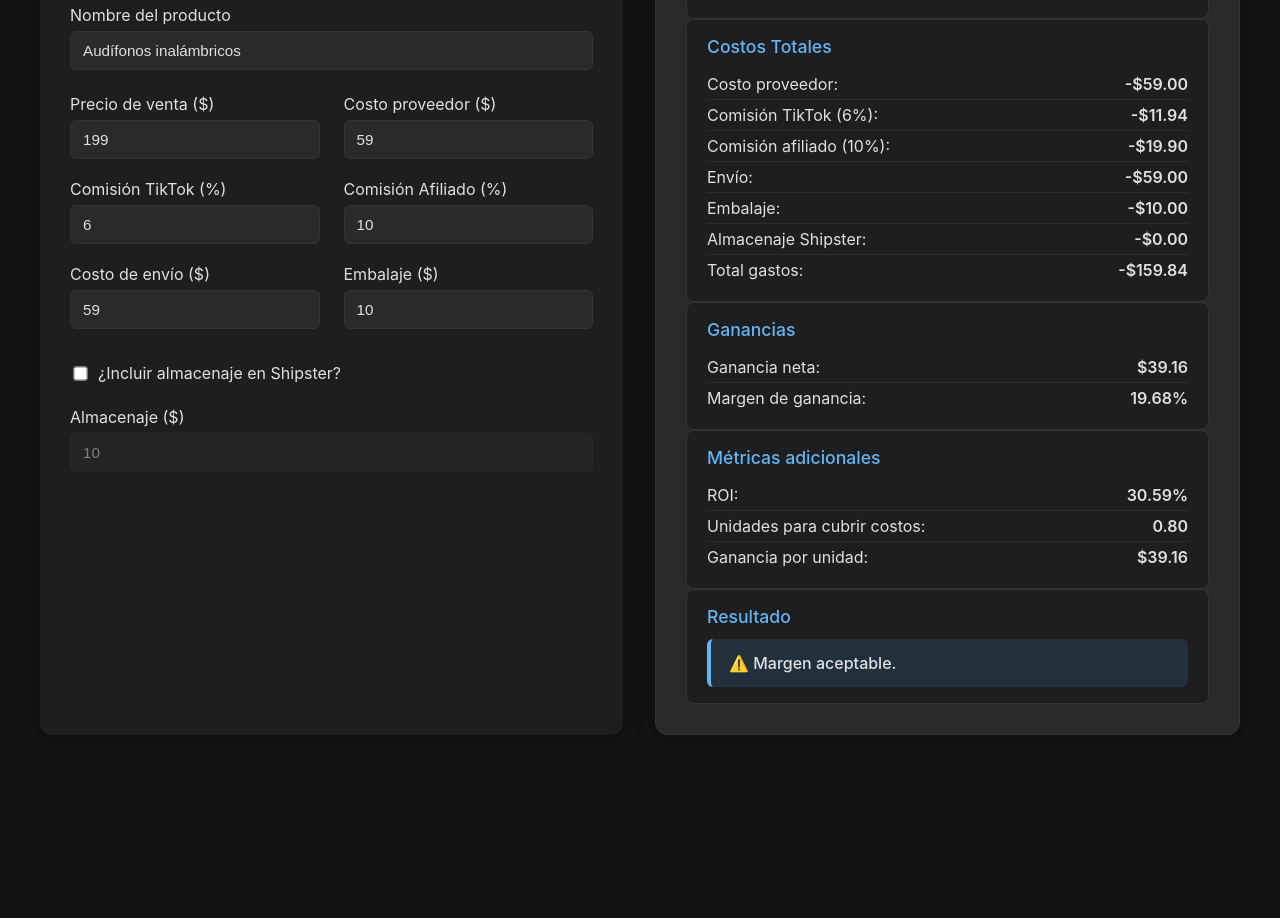
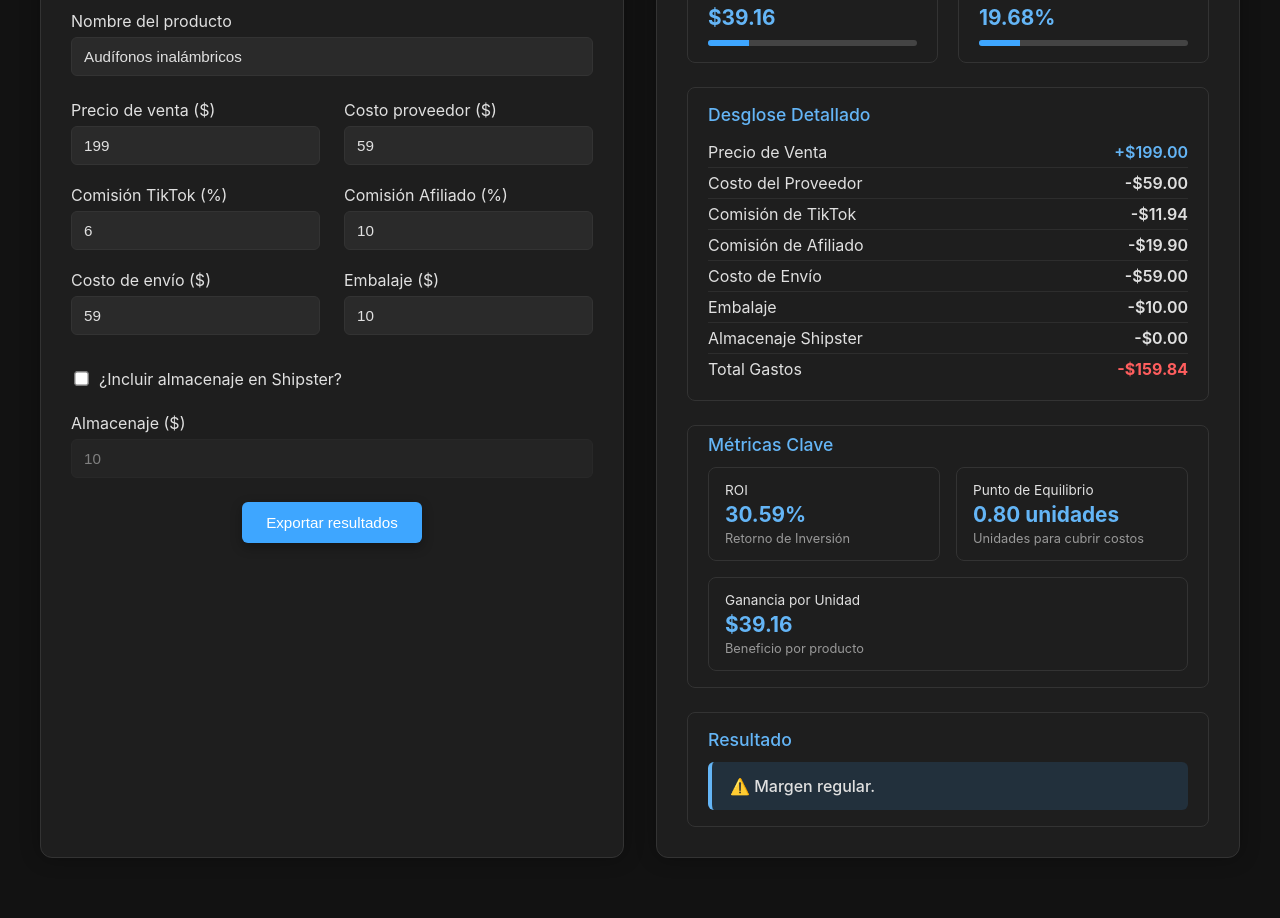
Before and after one commit to Robert2909/Calculadora-de-rentabilidad, a plain HTML site: page index.html in a window 1280 px wide. Shown: the part 169-1087 px from the top of the page. Before the commit the page ends 964 px from the top, so only its background shows below. Drawn offline with nearby package versions, Linux system fonts and the light colour scheme.

Commit message:
Cambios mayores, doble sección y exportación de resultados

```diff
--- a/index.html
+++ b/index.html
@@ -3,13 +3,13 @@
 <head>
   <meta charset="UTF-8" />
   <meta name="viewport" content="width=device-width, initial-scale=1" />
-  <title>Calculadora de rentabilidad</title>
+  <title>Calculadora de Rentabilidad</title>
   <link rel="stylesheet" href="style.css" />
 </head>
 <body>
-  <div class="layout">
-    <!-- Columna izquierda: Formulario -->
-    <div class="formulario-panel">
+  <main class="layout">
+    <!-- Panel: Formulario -->
+    <section class="formulario-panel">
       <h1 class="titulo">Calculadora de Rentabilidad</h1>
       <form id="formulario" class="formulario">
         <div class="campo">
@@ -54,12 +54,76 @@
           <input type="number" id="almacenaje" value="10" />
         </div>
       </form>
-    </div>
+      <div class="resultado-exportar">
+        <button id="btnExportar" class="boton-exportar">Exportar resultados</button>
+      </div>
+    </section>
 
-    <!-- Columna derecha: Resultados -->
-    <div id="resultado" class="resultado-panel" style="display: none;"></div>
-  </div>
+    <!-- Panel: Resultados -->
+    <section id="resultado" class="resultado-panel" style="display: none;">
+      <div class="resultado-titulo" id="tituloProductoVisual"></div>
+      <!-- Resumen -->
+      <div class="resultado-resumen">
+        <div class="bloque-resumen">
+          <div class="resumen-label">Ganancia Neta</div>
+          <div class="resumen-valor" id="gananciaNetaResumen">$0.00</div>
+          <div class="resumen-barra">
+            <div class="barra" id="barraGanancia"></div>
+          </div>
+        </div>
+        <div class="bloque-resumen">
+          <div class="resumen-label">Margen de Ganancia</div>
+          <div class="resumen-valor" id="margenResumen">0.00%</div>
+          <div class="resumen-barra">
+            <div class="barra" id="barraMargen"></div>
+          </div>
+        </div>
+      </div>
 
+      <!-- Desglose -->
+      <div class="resultado-seccion">
+        <h3>Desglose Detallado</h3>
+        <div class="resultado-linea"><span>Precio de Venta</span><span id="precioVenta"></span></div>
+        <div class="resultado-linea"><span>Costo del Proveedor</span><span id="costoProveedor"></span></div>
+        <div class="resultado-linea"><span>Comisión de TikTok</span><span id="comisionTikTok"></span></div>
+        <div class="resultado-linea"><span>Comisión de Afiliado</span><span id="comisionAfiliado"></span></div>
+        <div class="resultado-linea"><span>Costo de Envío</span><span id="costoEnvio"></span></div>
+        <div class="resultado-linea"><span>Embalaje</span><span id="costoEmbalaje"></span></div>
+        <div class="resultado-linea"><span>Almacenaje Shipster</span><span id="costoAlmacenaje"></span></div>
+        <div class="resultado-linea total-linea"><span>Total Gastos</span><span id="totalGastos"></span></div>
+      </div>
+
+      <!-- Métricas -->
+      <div class="resultado-seccion resultado-metricas">
+        <h3>Métricas Clave</h3>
+        <div class="metricas-grid">
+          <div class="bloque-metrica">
+            <div class="metrica-label">ROI</div>
+            <div class="metrica-valor" id="roi"></div>
+            <div class="metrica-desc">Retorno de Inversión</div>
+          </div>
+          <div class="bloque-metrica">
+            <div class="metrica-label">Punto de Equilibrio</div>
+            <div class="metrica-valor" id="equilibrio"></div>
+            <div class="metrica-desc">Unidades para cubrir costos</div>
+          </div>
+          <div class="bloque-metrica">
+            <div class="metrica-label">Ganancia por Unidad</div>
+            <div class="metrica-valor" id="gananciaUnidad"></div>
+            <div class="metrica-desc">Beneficio por producto</div>
+          </div>
+        </div>
+      </div>
+
+      <!-- Conclusión -->
+      <div class="resultado-seccion conclusion" id="bloque-conclusion">
+        <h3>Resultado</h3>
+        <div class="conclusion-texto" id="textoConclusion"></div>
+      </div>
+    </section>
+  </main>
+
+  <script src="https://cdn.jsdelivr.net/npm/html2canvas@1.4.1/dist/html2canvas.min.js"></script>
   <script src="script.js"></script>
 </body>
 </html>
--- a/script.js
+++ b/script.js
@@ -25,67 +25,46 @@ function calcularGanancia() {
     const roi = costo_inversion ? (ganancia / costo_inversion) * 100 : 0;
     const equilibrio = precio ? total_gastos / precio : 0;
 
+    // Mostrar contenedor de resultados
     const resultadoHTML = document.getElementById("resultado");
-    resultadoHTML.innerHTML = "";
     resultadoHTML.style.display = "block";
 
-    const linea = (etiqueta, valor) => `
-      <div class="resultado-linea">
-        <span>${etiqueta}</span>
-        <span>${valor}</span>
-      </div>`;
+    document.getElementById("tituloProductoVisual").innerText = nombre;
 
-    resultadoHTML.innerHTML += `
-      <div class="resultado-seccion">
-        <h3>Resumen de Producto: ${nombre}</h3>
-        ${linea("Precio de venta:", `$${precio.toFixed(2)}`)}
-      </div>`;
+    // Actualizar resumen superior
+    const resumen = document.querySelector(".resultado-resumen");
 
-    let bloqueCostos = `
-      ${linea("Costo proveedor:", `-$${proveedor.toFixed(2)}`)}
-      ${linea(`Comisión TikTok (${tiktok_pct}%):`, `-$${com_tiktok.toFixed(2)}`)}
-      ${linea(`Comisión afiliado (${afiliado_pct}%):`, `-$${com_afiliado.toFixed(2)}`)}
-      ${linea("Envío:", `-$${envio.toFixed(2)}`)}
-      ${linea("Embalaje:", `-$${embalaje.toFixed(2)}`)}
-      ${linea("Almacenaje Shipster:", `-$${almacenaje.toFixed(2)}`)}
-      ${linea("Total gastos:", `-$${total_gastos.toFixed(2)}`)}
-    `;
+    document.getElementById("gananciaNetaResumen").innerText = `$${ganancia.toFixed(2)}`;
+    document.getElementById("margenResumen").innerText = `${margen.toFixed(2)}%`;
+    document.getElementById("barraGanancia").style.width = `${Math.min(100, (ganancia / precio) * 100)}%`;
+    document.getElementById("barraMargen").style.width = `${Math.min(100, margen)}%`;
 
-    resultadoHTML.innerHTML += `
-      <div class="resultado-seccion">
-        <h3>Costos Totales</h3>
-        ${bloqueCostos}
-      </div>`;
+    // Actualizar desglose
+    document.getElementById("precioVenta").innerText = `+$${precio.toFixed(2)}`;
+    document.getElementById("costoProveedor").innerText = `-$${proveedor.toFixed(2)}`;
+    document.getElementById("comisionTikTok").innerText = `-$${com_tiktok.toFixed(2)}`;
+    document.getElementById("comisionAfiliado").innerText = `-$${com_afiliado.toFixed(2)}`;
+    document.getElementById("costoEnvio").innerText = `-$${envio.toFixed(2)}`;
+    document.getElementById("costoEmbalaje").innerText = `-$${embalaje.toFixed(2)}`;
+    document.getElementById("costoAlmacenaje").innerText = `-$${almacenaje.toFixed(2)}`;
+    document.getElementById("totalGastos").innerText = `-$${total_gastos.toFixed(2)}`;
 
-    resultadoHTML.innerHTML += `
-      <div class="resultado-seccion">
-        <h3>Ganancias</h3>
-        ${linea("Ganancia neta:", `$${ganancia.toFixed(2)}`)}
-        ${linea("Margen de ganancia:", `${margen.toFixed(2)}%`)}
-      </div>`;
+    // Actualizar métricas
+    document.getElementById("roi").innerText = `${roi.toFixed(2)}%`;
+    document.getElementById("equilibrio").innerText = `${equilibrio.toFixed(2)} unidades`;
+    document.getElementById("gananciaUnidad").innerText = `$${ganancia.toFixed(2)}`;
 
-    resultadoHTML.innerHTML += `
-      <div class="resultado-seccion">
-        <h3>Métricas adicionales</h3>
-        ${linea("ROI:", `${roi.toFixed(2)}%`)}
-        ${linea("Unidades para cubrir costos:", `${equilibrio.toFixed(2)}`)}
-        ${linea("Ganancia por unidad:", `$${ganancia.toFixed(2)}`)}
-      </div>`;
-
+    // Conclusión
     let conclusionTexto = "";
-    if (margen > 20) {
+    if (margen > 25) {
       conclusionTexto = "✅ Buen margen.";
-    } else if (margen >= 10) {
-      conclusionTexto = "⚠️ Margen aceptable.";
+    } else if (margen >= 15) {
+      conclusionTexto = "⚠️ Margen regular.";
     } else {
-      conclusionTexto = "❌ Margen bajo.";
+      conclusionTexto = "❌ Mal margen.";
     }
 
-    resultadoHTML.innerHTML += `
-      <div class="resultado-seccion">
-        <h3>Resultado</h3>
-        <div class="conclusion">${conclusionTexto}</div>
-      </div>`;
+    document.getElementById("textoConclusion").innerText = conclusionTexto;
 
   } catch (err) {
     alert("Error en los datos ingresados. Verifica los campos numéricos.\n" + err.message);
@@ -100,3 +79,24 @@ document.querySelectorAll("input").forEach(input => {
 
 // Ejecutar una vez al cargar
 calcularGanancia();
+
+window.addEventListener("DOMContentLoaded", () => {
+  document.getElementById("btnExportar").addEventListener("click", function () {
+    const resultado = document.getElementById("resultado");
+    const nombreProducto = document.getElementById("nombre").value.trim().replace(/\s+/g, "_");
+    const fecha = new Date().toISOString().slice(0, 10); // YYYY-MM-DD
+
+    html2canvas(resultado, {
+      backgroundColor: null,
+      useCORS: true,
+      scale: 2
+    }).then(canvas => {
+      const link = document.createElement("a");
+      link.download = `Rentabilidad_${nombreProducto}_${fecha}.png`;
+      link.href = canvas.toDataURL("image/png");
+      link.click();
+    }).catch(err => {
+      alert("Ocurrió un error al exportar la imagen. Intenta nuevamente.\n" + err.message);
+    });
+  });
+});
--- a/style.css
+++ b/style.css
@@ -6,6 +6,8 @@
   --border: #333;
   --accent: #3ea6ff;
   --highlight: #64b5f6;
+  --danger: #ff5e5e;
+  --muted: #999;
   --shadow: rgba(0, 0, 0, 0.3);
 }
 
@@ -28,24 +30,42 @@ body {
   padding: 20px;
 }
 
-/* Panel del formulario */
-.formulario-panel {
+@media (max-width: 950px) {
+  .layout {
+    flex-direction: column;
+  }
+}
+
+/* Paneles principales */
+.formulario-panel,
+.resultado-panel {
   flex: 1;
   background-color: var(--panel);
   padding: 30px;
   border-radius: 12px;
   box-shadow: 0 0 20px var(--shadow);
+  border: 1px solid var(--border);
+}
+
+/* Títulos */
+.titulo,
+.resultado-seccion h3 {
+  color: var(--highlight);
+  font-weight: 500;
 }
 
 .titulo {
   text-align: center;
   font-size: 1.8rem;
   margin-bottom: 30px;
-  color: var(--highlight);
-  font-weight: 500;
 }
 
-/* Grid de campos */
+.resultado-seccion h3 {
+  font-size: 1.1rem;
+  margin: 0 0 12px;
+}
+
+/* Formularios */
 .formulario {
   display: flex;
   flex-direction: column;
@@ -58,18 +78,19 @@ body {
   gap: 20px 24px;
 }
 
+@media (max-width: 600px) {
+  .campos-dobles,
+  .resultado-resumen,
+  .metricas-grid {
+    grid-template-columns: 1fr;
+    flex-direction: column;
+  }
+}
+
 .campo {
   display: flex;
   flex-direction: column;
   gap: 6px;
-}
-
-/* Checkbox */
-.campo-check {
-  display: flex;
-  align-items: center;
-  gap: 8px;
-  margin-top: 10px;
 }
 
 input[type="text"],
@@ -83,8 +104,7 @@ input[type="number"] {
   transition: border-color 0.2s, box-shadow 0.2s;
 }
 
-input[type="text"]:focus,
-input[type="number"]:focus {
+input:focus {
   outline: none;
   border-color: var(--accent);
   box-shadow: 0 0 0 2px #3ea6ff33;
@@ -100,17 +120,18 @@ input.deshabilitado {
   pointer-events: none;
 }
 
-/* Panel de resultados */
+.campo-check {
+  display: flex;
+  align-items: center;
+  gap: 8px;
+  margin-top: 10px;
+}
+
+/* Secciones del resultado */
 .resultado-panel {
-  flex: 1;
-  background-color: var(--input-bg);
-  border-radius: 12px;
-  padding: 30px;
-  border: 1px solid var(--border);
   display: flex;
   flex-direction: column;
   gap: 24px;
-  box-shadow: 0 0 20px var(--shadow);
 }
 
 .resultado-seccion {
@@ -120,14 +141,16 @@ input.deshabilitado {
   border: 1px solid var(--border);
 }
 
-.resultado-seccion h3 {
-  margin-top: 0;
-  margin-bottom: 12px;
-  font-size: 1.1rem;
-  font-weight: 500;
+.resultado-titulo {
+  font-size: 1.4rem;
+  font-weight: 600;
+  text-align: center;
   color: var(--highlight);
+  margin-bottom: 16px;
 }
 
+
+/* Líneas de resultado */
 .resultado-linea {
   display: flex;
   justify-content: space-between;
@@ -144,29 +167,140 @@ input.deshabilitado {
   color: var(--text);
 }
 
-.conclusion {
+#precioVenta {
+  color: var(--highlight);
+}
+
+.total-linea span:last-child {
+  color: var(--danger);
+  font-weight: bold;
+}
+
+/* Resumen superior */
+.resultado-resumen {
+  display: flex;
+  gap: 20px;
+  margin-bottom: 16px;
+}
+
+.bloque-resumen {
+  flex: 1;
+  background-color: var(--panel);
+  padding: 16px 20px;
+  border: 1px solid var(--border);
+  border-radius: 8px;
+  display: flex;
+  flex-direction: column;
+}
+
+.resumen-label {
+  font-size: 0.9rem;
+  margin-bottom: 6px;
+}
+
+.resumen-valor {
+  font-size: 1.3rem;
+  font-weight: bold;
+  color: var(--highlight);
+  margin-bottom: 10px;
+}
+
+.resumen-barra {
+  height: 6px;
+  background-color: #444;
+  border-radius: 4px;
+  overflow: hidden;
+}
+
+.resumen-barra .barra {
+  height: 100%;
+  background-color: var(--accent);
+  width: 0%;
+  transition: width 0.4s ease-in-out;
+}
+
+/* Métricas clave */
+.resultado-metricas {
+  padding-top: 8px;
+}
+
+.metricas-grid {
+  display: flex;
+  gap: 16px;
+  flex-wrap: wrap;
+}
+
+.bloque-metrica {
+  flex: 1;
+  min-width: 140px;
+  background-color: var(--panel);
+  padding: 14px 16px;
+  border: 1px solid var(--border);
+  border-radius: 8px;
+}
+
+.metrica-label {
+  font-size: 0.85rem;
+  color: var(--text);
+  margin-bottom: 4px;
+}
+
+.metrica-valor {
+  font-size: 1.3rem;
+  font-weight: bold;
+  color: var(--highlight);
+}
+
+.metrica-desc {
+  font-size: 0.8rem;
+  color: var(--muted);
+  margin-top: 4px;
+}
+
+/* Conclusión */
+.conclusion-texto {
   font-size: 1rem;
   font-weight: 500;
   padding: 14px 18px;
   background-color: #3ea6ff22;
   border-left: 4px solid var(--highlight);
   border-radius: 6px;
+  color: var(--text);
 }
 
-/* Responsive */
-@media (max-width: 950px) {
-  .layout {
-    flex-direction: column;
-  }
-
-  .formulario-panel,
-  .resultado-panel {
-    width: 100%;
-  }
+.resultado-resumen {
+  display: flex;
+  gap: 20px;
+  margin-bottom: 24px;
 }
 
-@media (max-width: 600px) {
-  .campos-dobles {
-    grid-template-columns: 1fr;
-  }
+.resultado-seccion + .resultado-seccion {
+  margin-top: 24px;
 }
+
+.resultado-exportar {
+  display: flex;
+  justify-content: center;
+  margin-top: 24px;
+}
+
+.boton-exportar {
+  background-color: var(--accent);
+  color: #fff;
+  border: none;
+  padding: 12px 24px;
+  font-size: 0.95rem;
+  border-radius: 6px;
+  cursor: pointer;
+  transition: background-color 0.2s, transform 0.2s;
+  box-shadow: 0 4px 12px rgba(0, 0, 0, 0.3);
+}
+
+.boton-exportar:hover {
+  background-color: var(--highlight);
+  transform: translateY(-1px);
+}
+
+.boton-exportar:active {
+  transform: scale(0.98);
+}
```
